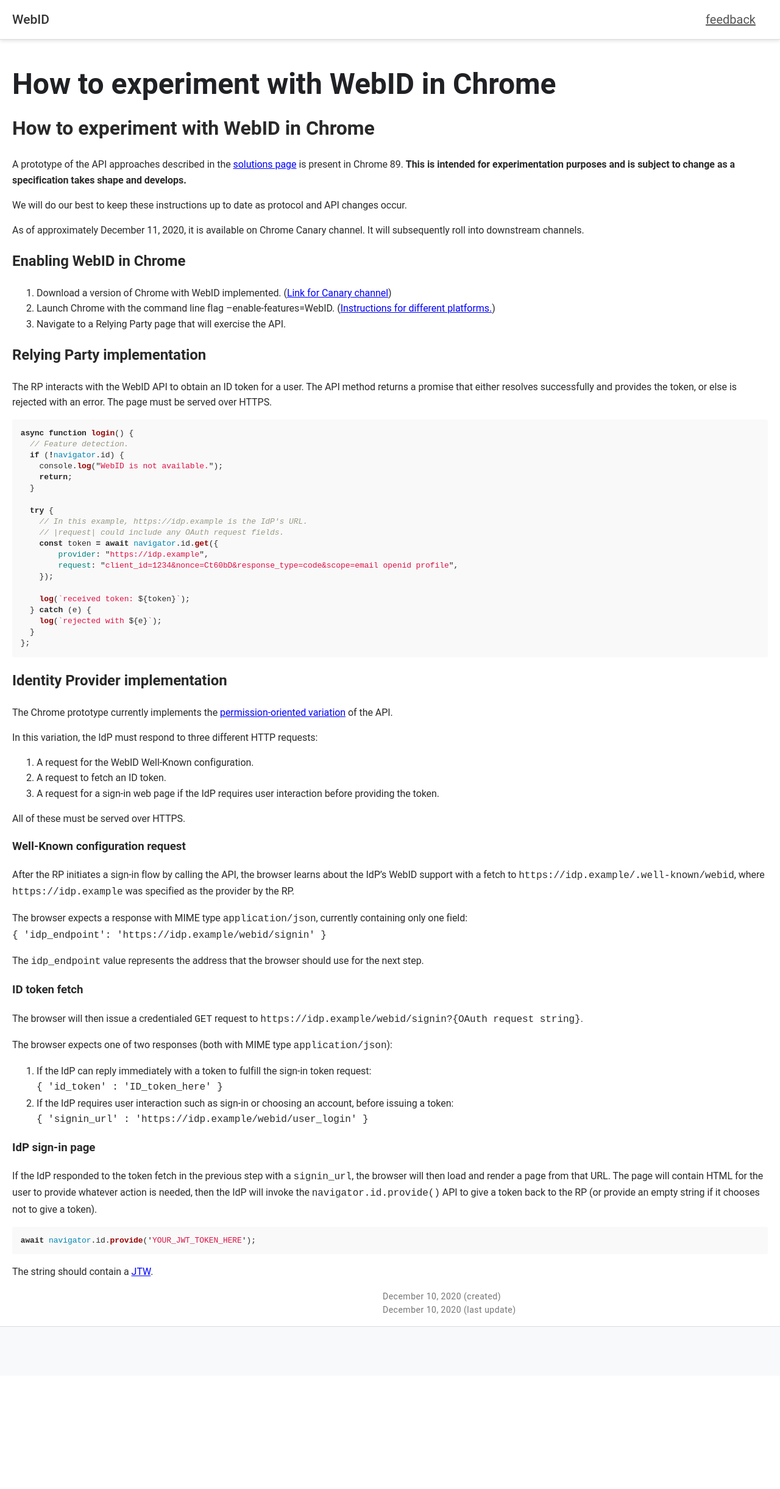
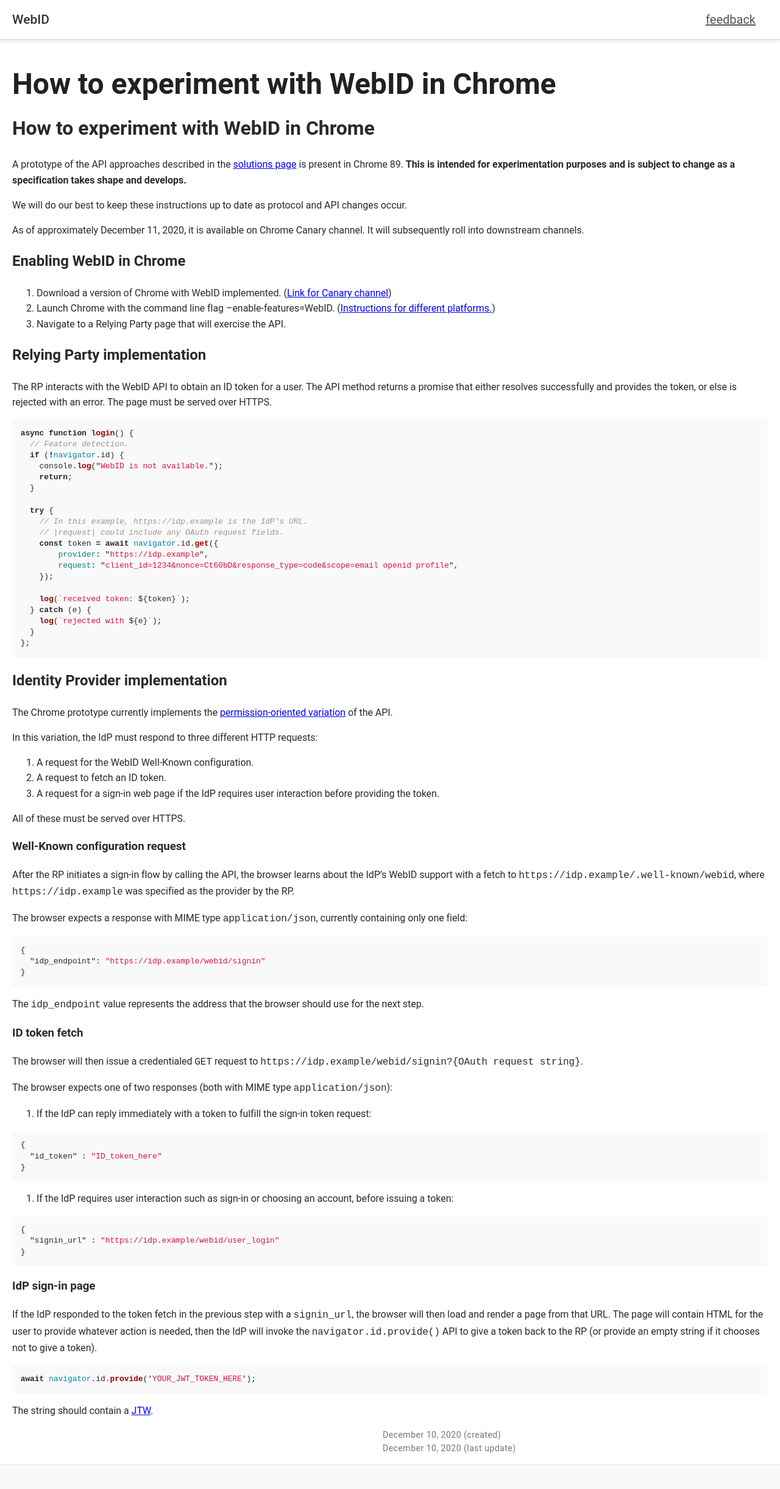
Before and after one commit to w3c-fedid/FedCM, a Jekyll site: the page built from HOWTO.md, in a window 1280 px wide. Shown: the top 2442 px of the page at 61% size. Built offline with Jekyll 4.4.1, drawn with Linux system fonts in a browser that asks for light colours; some web fonts are replaced.

Commit message:
Update HOWTO.md

`````diff
--- a/HOWTO.md
+++ b/HOWTO.md
@@ -62,7 +62,11 @@
 After the RP initiates a sign-in flow by calling the API, the browser learns about the IdP's WebID support with a fetch to `https://idp.example/.well-known/webid`, where `https://idp.example` was specified as the provider by the RP.
 
 The browser expects a response with MIME type `application/json`, currently containing only one field:<br>
-`{ 'idp_endpoint': 'https://idp.example/webid/signin' }`
+```json
+{
+  "idp_endpoint": "https://idp.example/webid/signin"
+}
+```
 
 The `idp_endpoint` value represents the address that the browser should use for the next step.
 
@@ -72,9 +76,20 @@
 
 The browser expects one of two responses (both with MIME type `application/json`):
 1. If the IdP can reply immediately with a token to fulfill the sign-in token request:<br>
-`{ 'id_token' : 'ID_token_here' }`
+
+```json
+{
+  "id_token" : "ID_token_here"
+}
+````
+
 2. If the IdP requires user interaction such as sign-in or choosing an account, before issuing a token:<br>
-`{ 'signin_url' : 'https://idp.example/webid/user_login' }`
+
+```json
+{
+  "signin_url" : "https://idp.example/webid/user_login"
+}
+```
 
 ### IdP sign-in page
 
`````
